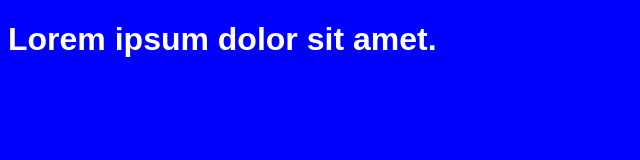
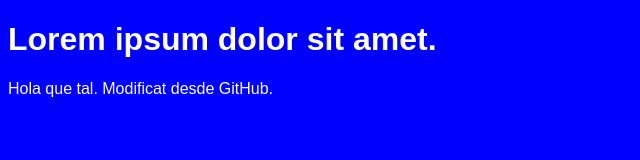
Before and after one commit to aalcazarp/CursGit, a plain HTML site: page index.html in a window 1280 px wide. Shown: the whole page, without its empty margins (0-640 px from the left). Drawn offline with Linux system fonts and the light colour scheme.

Commit message:
Update index.html

```diff
--- a/index.html
+++ b/index.html
@@ -8,5 +8,6 @@
 </head>
 <body>
     <h1>Lorem ipsum dolor sit amet.</h1>
+    <p>Hola que tal. Modificat desde GitHub.</p>
 </body>
 </html>
```
